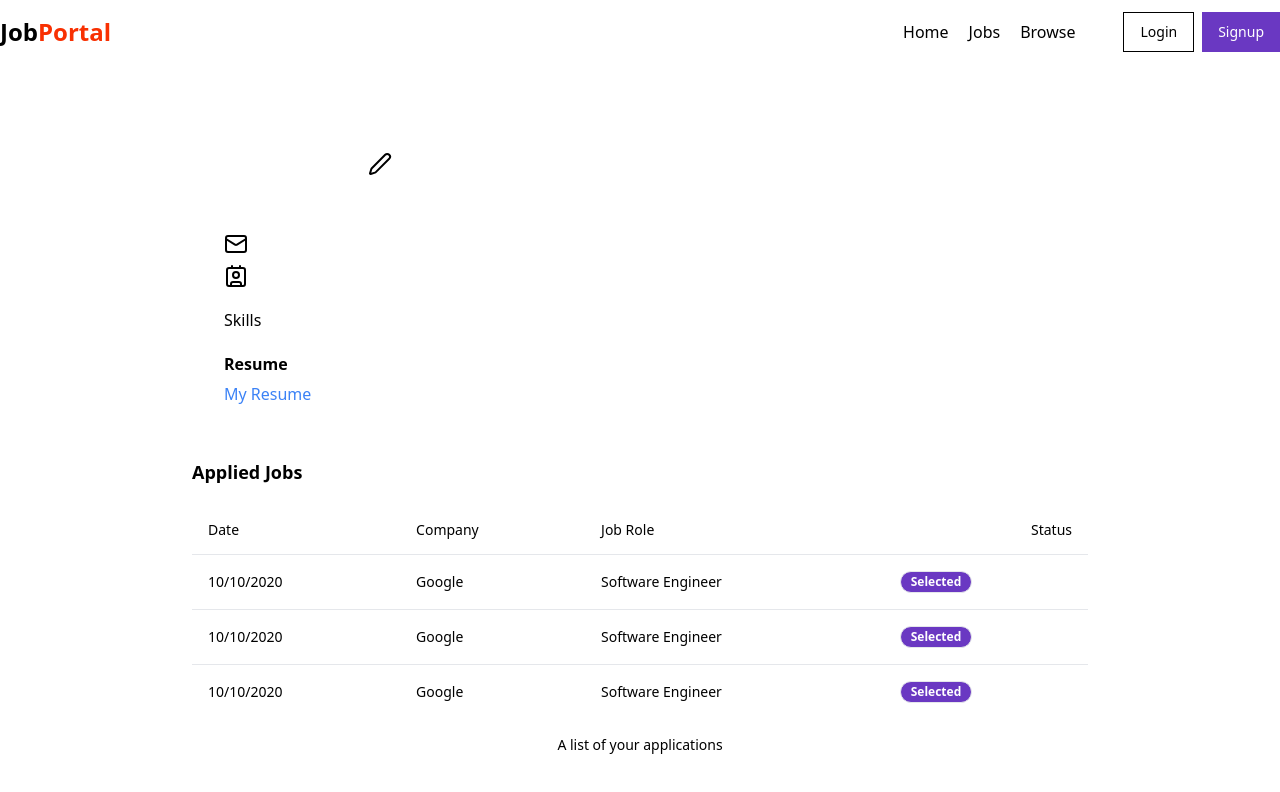
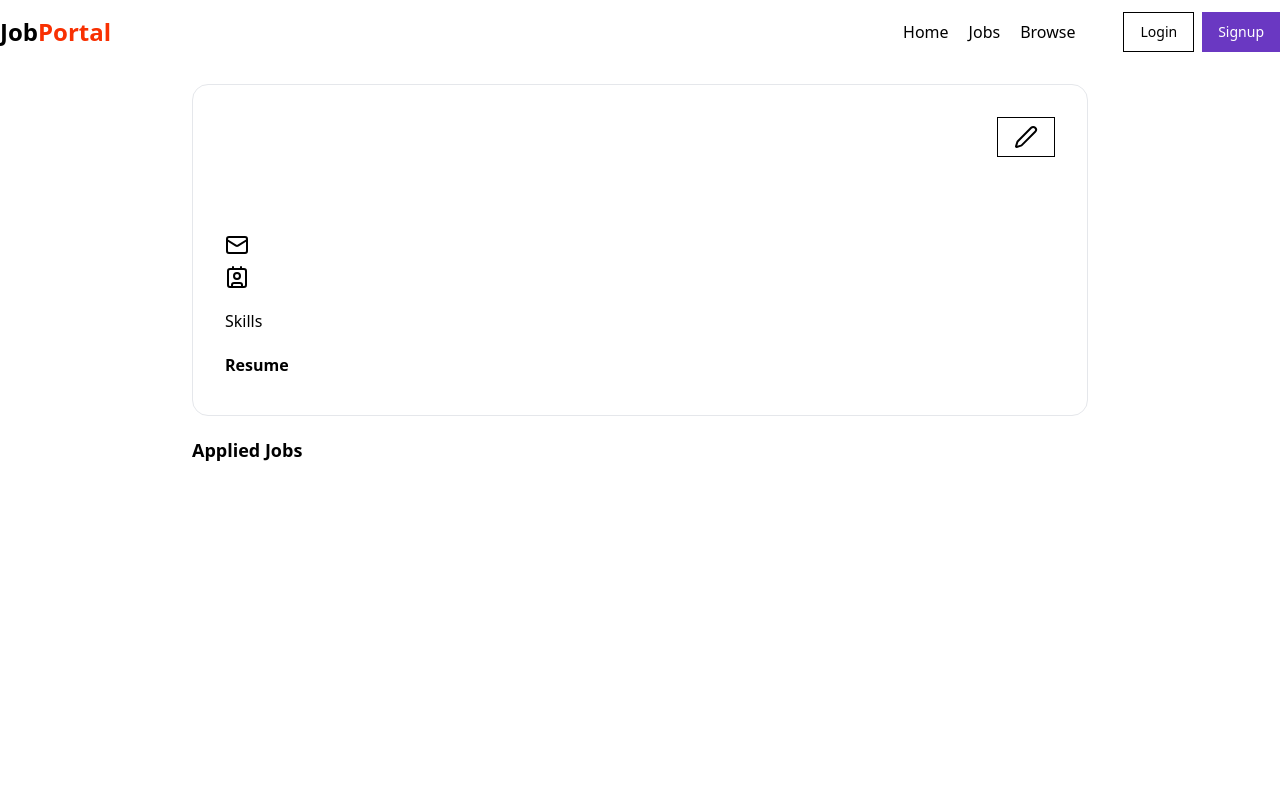
Before and after one commit to Noorain464/job_portal, a React (Vite) app in the folder frontend/: page /profile in a window 1280 px wide. Shown: the top 792 px of the page. Built offline with nearby package versions, Linux system fonts and the light colour scheme.

Commit message:
changes made

```diff
--- a/frontend/src/components/Profile.jsx
+++ b/frontend/src/components/Profile.jsx
@@ -1,79 +1,66 @@
-import React from "react";
-import Navbar from "./shared/Navbar";
-import { Avatar, AvatarImage } from "@radix-ui/react-avatar";
-import { Button } from "./ui/button";
-import ApplicationTable from "./ApplicationTable";
-import { Pen } from "lucide-react";
-import { Mail } from "lucide-react";
-import { Contact } from "lucide-react";
-import { Badge } from "./ui/badge";
-import { Label } from "@radix-ui/react-label";
-import UpdateProfileDialog from "./UpdateProfileDialog";
-import { useSelector } from "react-redux";
+import React, { useState } from 'react'
+import Navbar from './shared/Navbar'
+import { Avatar, AvatarImage } from './ui/avatar'
+import { Button } from './ui/button'
+import { Contact, Mail, Pen } from 'lucide-react'
+import { Badge } from './ui/badge'
+import { Label } from './ui/label'
+import UpdateProfileDialog from './UpdateProfileDialog'
+import { useSelector } from 'react-redux'
 
-const isPresent = true;
+const isResume = true;
 
-function Profile() {
-    const [open, setOpen] = React.useState(false);
-    const {user}= useSelector(store=>store.auth);
+const Profile = () => {
+    const [open, setOpen] = useState(false);
+    const {user} = useSelector(store=>store.auth);
+
     return (
         <div>
             <Navbar />
-            <div className="max-w-4xl mx-auto bg-white border-gray-200 rounded-2xl my-5 p-8">
-                <div className="flex justify-between">
-                    <div className="flex items-center gap-4">
+            <div className='max-w-4xl mx-auto bg-white border border-gray-200 rounded-2xl my-5 p-8'>
+                <div className='flex justify-between'>
+                    <div className='flex items-center gap-4'>
                         <Avatar className="h-24 w-24">
-                            <AvatarImage src={user?.profile?.profilePhoto} />
+                            <AvatarImage src={user?.profile?.profilePhoto} alt="profile" />
                         </Avatar>
                         <div>
-                            <h1 className="font-medium text-xl">{user?.fullname}</h1>
+                            <h1 className='font-medium text-xl'>{user?.fullname}</h1>
                             <p>{user?.profile?.bio}</p>
                         </div>
-                        <Button onClick={() => setOpen(true)} className="text-right">
-                            <Pen />
-                        </Button>
                     </div>
+                    <Button onClick={() => setOpen(true)} className="text-right" variant="outline"><Pen /></Button>
                 </div>
-                <div className="my-5">
-                    <div className="flex items-center gap-3 my-2">
+                <div className='my-5'>
+                    <div className='flex items-center gap-3 my-2'>
                         <Mail />
                         <span>{user?.email}</span>
                     </div>
-                    <div className="flex items-center gap-3 my-2">
+                    <div className='flex items-center gap-3 my-2'>
                         <Contact />
                         <span>{user?.phoneNumber}</span>
                     </div>
                 </div>
-                <div className="my-5">
+                <div className='my-5'>
                     <h1>Skills</h1>
-                    <div className="flex items-center gap-1">
-
+                    <div className='flex items-center gap-1'>
                         {
-                            user?.profile?.skills.length === 0 ? <span>No Skills Found</span> : (
-
-                                user?.profile?.skills.map((item, index) => (
-                                    <Badge key={index} className="bg-black text-white hover:bg-black text-white">{item}</Badge>
-                                ))
-                            )
+                            user?.profile?.skills.length !== 0 ? user?.profile?.skills.map((item, index) => <Badge key={index}>{item}</Badge>) : <span>NA</span>
                         }
                     </div>
                 </div>
-                <div className="grid w-full max-w-sm items-center gap-1.5">
-                    <Label className="text-medium font-bold">Resume</Label>
+                <div className='grid w-full max-w-sm items-center gap-1.5'>
+                    <Label className="text-md font-bold">Resume</Label>
                     {
-                        isPresent ? (
-                            <a target="blank" href={user?.profile?.resume} className="text-blue-500 w-full hover:underline">My Resume</a>
-                        ) : <span>No Resume</span>
+                        isResume ? <a target='blank' href={user?.profile?.resume} className='text-blue-500 w-full hover:underline cursor-pointer'>{user?.profile?.resumeOriginalName}</a> : <span>NA</span>
                     }
                 </div>
             </div>
-            <div className="max-w-4xl mx-auto bg-white rounded-2xl">
-                <h1 className="font-bold text-lg my-5">Applied Jobs</h1>
-                <ApplicationTable />
+            <div className='max-w-4xl mx-auto bg-white rounded-2xl'>
+                <h1 className='font-bold text-lg my-5'>Applied Jobs</h1>
             </div>
-            <UpdateProfileDialog open={open} setOpen={setOpen} />
+            <UpdateProfileDialog open={open} setOpen={setOpen}/>
         </div>
-    );
+    )
 }
 
-export default Profile;
+export default Profile
```
